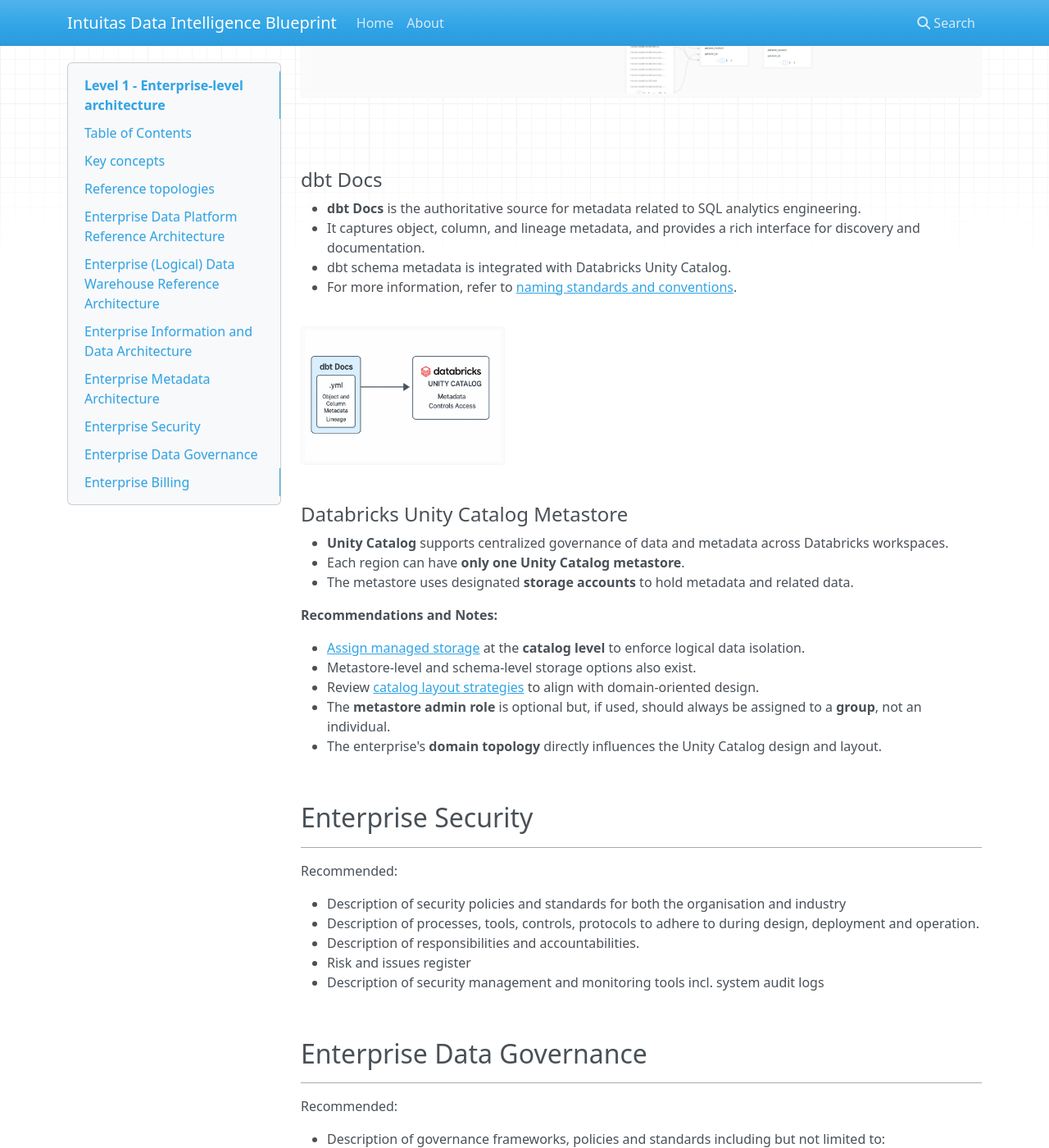
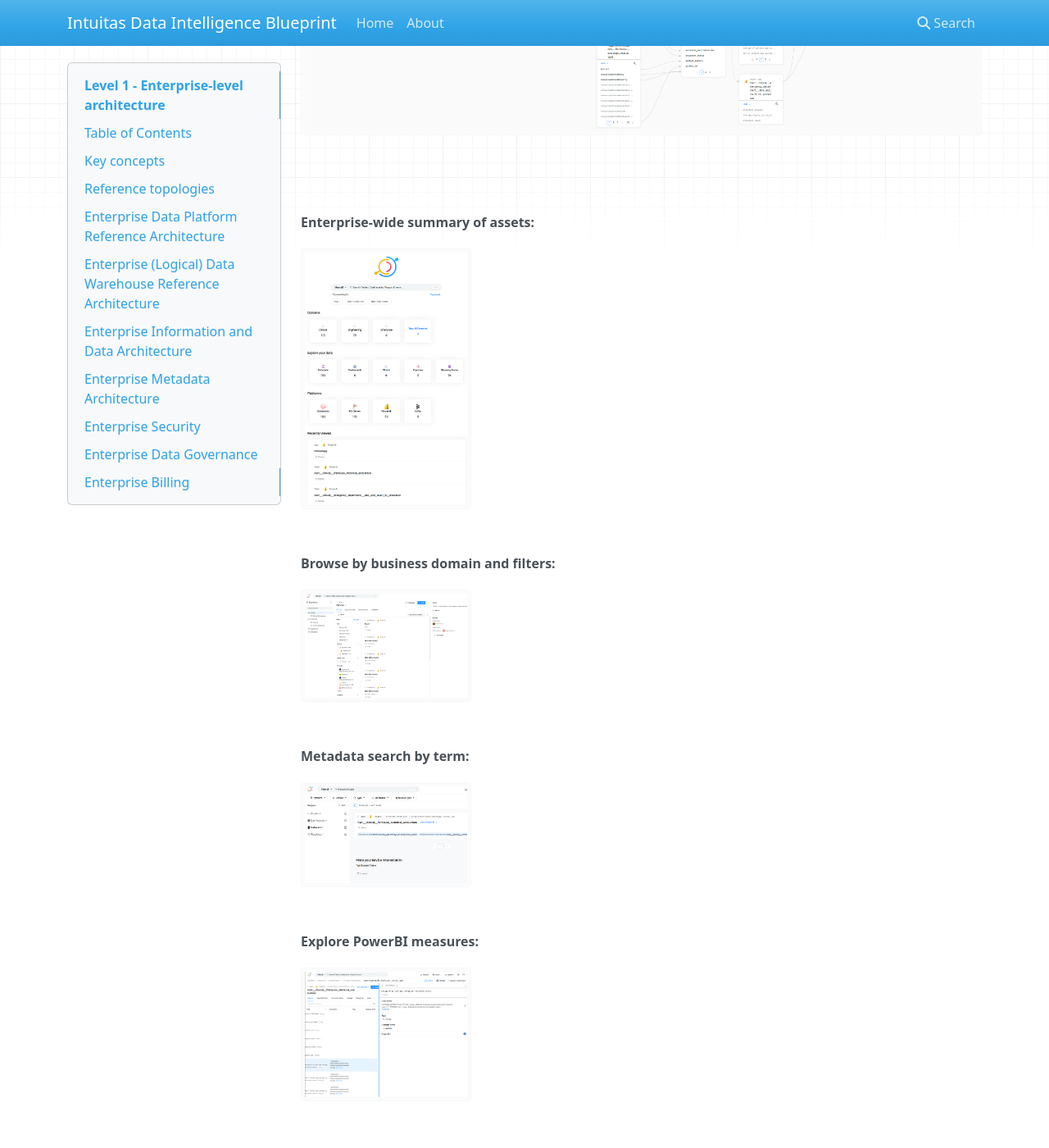
Before and after one commit to bensonchoyintuitas/intuitas_knowledgebase, an MkDocs documentation site: the page built from docs/level_1.md, in a window 1280 px wide and 1400 px high, scrolled down 9015 px. Shown: the whole window at 82% size. Built offline with MkDocs 1.6.1, drawn with Linux system fonts in a browser that asks for light colours; nearby versions of some CDN libraries.

Commit message:
added more datahub

```diff
--- a/docs/level_1.md
+++ b/docs/level_1.md
@@ -242,13 +242,40 @@
 **DataHub** serves as a unifying layer that connects and integrates end-to-end data lineage, business domain models, and their associated glossaries and data assets.
 
 The diagram below illustrates how DataHub consolidates lineage across diverse platforms, providing a comprehensive view of data flows and relationships throughout the ecosystem.
-
 <a href="../img/datahub-lineage.png" target="_blank">
-    <img src="../img/datahub-lineage.png"  alt="Datahub Lineage">
+    <img src="../img/datahub-lineage.png"  alt="Datahub Lineage" >
 </a>
 
 <br>
+<br>
+**Enterprise-wide summary of assets:**
+<br>
+<a href="../img/metadata_dashboard.png" target="_blank">
+    <img src="../img/metadata_dashboard.png"  alt="Enterprise-wide summary of assets" width="25%">
+</a>
+<br>
+<br>
+**Browse by business domain and filters:**
+<br>
+<a href="../img/metadata_clinical_catalog.png" target="_blank">
+    <img src="../img/metadata_clinical_catalog.png"  alt="Browse by business domain and filters" width="25%">
+</a>
+<br>
+<br>
+**Metadata search by term:**
+<br>
+<a href="../img/metadata_search.png" target="_blank">
+    <img src="../img/metadata_search.png"  alt="Metadata search by term" width="25%">
+</a>
+<br>
+<br>
+**Explore PowerBI measures:**
+<br>
+<a href="../img/powerbi_mart_measures.png" target="_blank">
+    <img src="../img/powerbi_mart_measures.png"  alt="Explore PowerBI measures" width="25%">
+</a>
 
+<br>
 #### dbt Docs
 
 - **dbt Docs** is the authoritative source for metadata related to SQL analytics engineering.
```
Also changed, not shown: docs/img/datahub-lineage.png, docs/img/metadata_clinical_catalog.png (added), docs/img/metadata_dashboard.png (added), docs/img/metadata_search.png (added), docs/img/powerbi_mart_measures.png (added).
